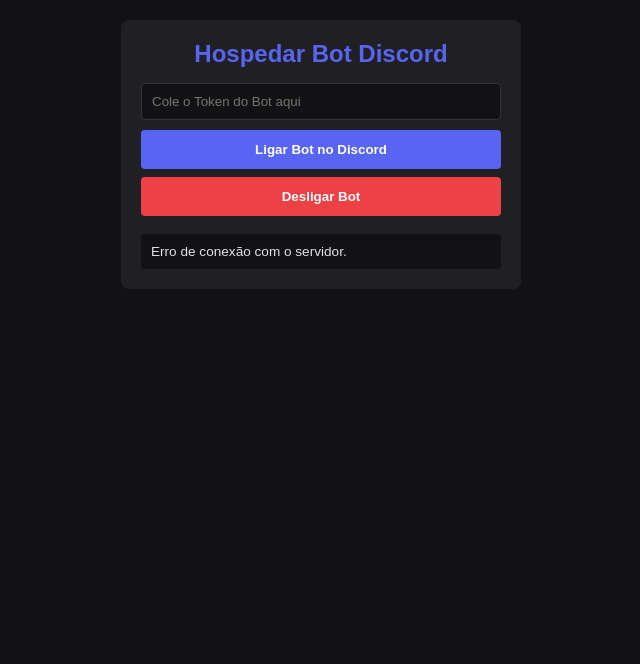
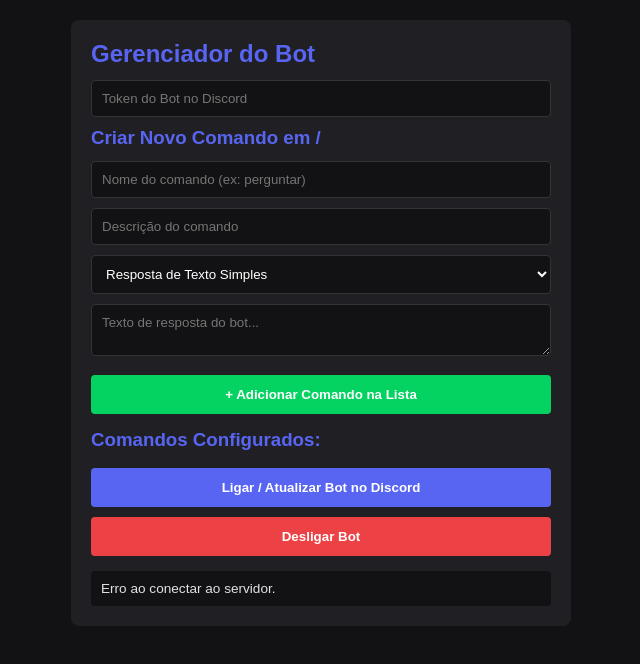
Before and after one commit to maikicontasegundadiascosta-ai/hospedagem-, a website: page index.html in a window 1280 px wide. Both pictures are taken after a click on the button "Desligar Bot". Shown: the whole page, without its empty margins (319-959 px from the left). Drawn offline with Linux system fonts and the light colour scheme; no server answers.

Commit message:
Update index.html

```diff
--- a/index.html
+++ b/index.html
@@ -3,54 +3,136 @@
 <head>
   <meta charset="UTF-8">
   <meta name="viewport" content="width=device-width, initial-scale=1.0">
-  <title>Hospedagem de Bot Discord</title>
+  <title>Painel SaaS Bot Discord</title>
   <style>
     * { box-sizing: border-box; margin: 0; padding: 0; font-family: sans-serif; }
     body { background-color: #121214; color: #e1e1e6; padding: 20px; display: flex; justify-content: center; }
-    .card { background: #202024; border-radius: 8px; padding: 20px; width: 100%; max-width: 400px; }
-    h2 { color: #5865F2; margin-bottom: 15px; text-align: center; }
-    input { width: 100%; padding: 10px; margin-bottom: 10px; background: #121214; border: 1px solid #333; color: white; border-radius: 4px; }
-    button { width: 100%; padding: 12px; background: #5865F2; border: none; color: white; border-radius: 4px; font-weight: bold; cursor: pointer; margin-bottom: 8px; }
-    .stop-btn { background: #ed4245; }
-    #status { margin-top: 10px; padding: 10px; background: #121214; border-radius: 4px; font-size: 0.85rem; }
+    .card { background: #202024; border-radius: 8px; padding: 20px; width: 100%; max-width: 500px; }
+    h2, h3 { color: #5865F2; margin-bottom: 12px; }
+    input, select, textarea { width: 100%; padding: 10px; margin-bottom: 10px; background: #121214; border: 1px solid #333; color: white; border-radius: 4px; }
+    button { width: 100%; padding: 12px; background: #5865F2; border: none; color: white; border-radius: 4px; font-weight: bold; cursor: pointer; margin-top: 5px; }
+    .btn-add { background: #04d361; margin-bottom: 15px; }
+    .btn-stop { background: #ed4245; margin-top: 10px; }
+    .cmd-item { background: #121214; padding: 10px; border-radius: 4px; margin-bottom: 10px; border-left: 3px solid #5865F2; }
+    #status { margin-top: 15px; padding: 10px; background: #121214; border-radius: 4px; font-size: 0.85rem; }
   </style>
 </head>
 <body>
 
   <div class="card">
-    <h2>Hospedar Bot Discord</h2>
-    <input type="text" id="botToken" placeholder="Cole o Token do Bot aqui">
+    <h2>Gerenciador do Bot</h2>
+    <input type="text" id="botToken" placeholder="Token do Bot no Discord">
 
-    <button onclick="gerenciarBot('start')">Ligar Bot no Discord</button>
-    <button class="stop-btn" onclick="gerenciarBot('stop')">Desligar Bot</button>
+    <h3>Criar Novo Comando em /</h3>
+    <input type="text" id="cmdName" placeholder="Nome do comando (ex: perguntar)">
+    <input type="text" id="cmdDesc" placeholder="Descrição do comando">
 
-    <div id="status">Aguardando token...</div>
+    <select id="cmdType" onchange="toggleAIFields()">
+      <option value="text">Resposta de Texto Simples</option>
+      <option value="ai">Integrar com Inteligência Artificial (OpenAI)</option>
+    </select>
+
+    <div id="textResponseArea">
+      <textarea id="cmdResponse" placeholder="Texto de resposta do bot..."></textarea>
+    </div>
+
+    <div id="aiResponseArea" style="display: none;">
+      <input type="password" id="aiKey" placeholder="Cole sua API Key da OpenAI (sk-...)">
+    </div>
+
+    <button class="btn-add" onclick="adicionarComando()">+ Adicionar Comando na Lista</button>
+
+    <h3>Comandos Configurados:</h3>
+    <div id="commandList"></div>
+
+    <button onclick="salvarELigar()">Ligar / Atualizar Bot no Discord</button>
+    <button class="btn-stop" onclick="desligarBot()">Desligar Bot</button>
+
+    <div id="status">Aguardando ações...</div>
   </div>
 
   <script>
     const API_URL = "https://hospedagem-wfd0.onrender.com";
+    let comandos = [];
 
-    async function gerenciarBot(acao) {
+    function toggleAIFields() {
+      const isAI = document.getElementById('cmdType').value === 'ai';
+      document.getElementById('textResponseArea').style.display = isAI ? 'none' : 'block';
+      document.getElementById('aiResponseArea').style.display = isAI ? 'block' : 'none';
+    }
+
+    function adicionarComando() {
+      const name = document.getElementById('cmdName').value.trim();
+      const description = document.getElementById('cmdDesc').value.trim();
+      const type = document.getElementById('cmdType').value;
+      const response = document.getElementById('cmdResponse').value;
+      const aiKey = document.getElementById('aiKey').value;
+
+      if (!name) return alert('Digite o nome do comando!');
+
+      const novoCmd = {
+        name,
+        description,
+        useAI: type === 'ai',
+        response: type === 'text' ? response : null,
+        aiKey: type === 'ai' ? aiKey : null
+      };
+
+      comandos.push(novoCmd);
+      atualizarListaVisual();
+
+      // Limpa campos
+      document.getElementById('cmdName').value = '';
+      document.getElementById('cmdDesc').value = '';
+      document.getElementById('cmdResponse').value = '';
+    }
+
+    function atualizarListaVisual() {
+      const container = document.getElementById('commandList');
+      container.innerHTML = '';
+      comandos.forEach((cmd, index) => {
+        container.innerHTML += `
+          <div class="cmd-item">
+            <strong>/${cmd.name}</strong> - ${cmd.description}<br>
+            <small>Tipo: ${cmd.useAI ? 'IA (OpenAI)' : 'Texto Estático'}</small>
+          </div>
+        `;
+      });
+    }
+
+    async function salvarELigar() {
       const token = document.getElementById('botToken').value;
       const statusDiv = document.getElementById('status');
 
-      if (acao === 'start' && !token) {
-        statusDiv.innerText = "Insira um token válido!";
-        return;
-      }
+      if (!token) return alert('Insira o token do bot!');
 
-      statusDiv.innerText = "Processando no servidor...";
+      statusDiv.innerText = "Registrando comandos e ligando o bot...";
 
       try {
-        const response = await fetch(`${API_URL}/api/bot/${acao}`, {
+        const res = await fetch(`${API_URL}/api/bot/start`, {
           method: 'POST',
           headers: { 'Content-Type': 'application/json' },
-          body: JSON.stringify({ botId: 'bot-principal', token: token })
+          body: JSON.stringify({ botId: 'bot-usuario', token, customCommands: comandos })
         });
-        const data = await response.json();
+        const data = await res.json();
         statusDiv.innerText = data.message;
       } catch (err) {
-        statusDiv.innerText = "Erro de conexão com o servidor.";
+        statusDiv.innerText = "Erro ao conectar ao servidor.";
+      }
+    }
+
+    async function desligarBot() {
+      const statusDiv = document.getElementById('status');
+      try {
+        const res = await fetch(`${API_URL}/api/bot/stop`, {
+          method: 'POST',
+          headers: { 'Content-Type': 'application/json' },
+          body: JSON.stringify({ botId: 'bot-usuario' })
+        });
+        const data = await res.json();
+        statusDiv.innerText = data.message;
+      } catch (err) {
+        statusDiv.innerText = "Erro ao conectar ao servidor.";
       }
     }
   </script>
```
